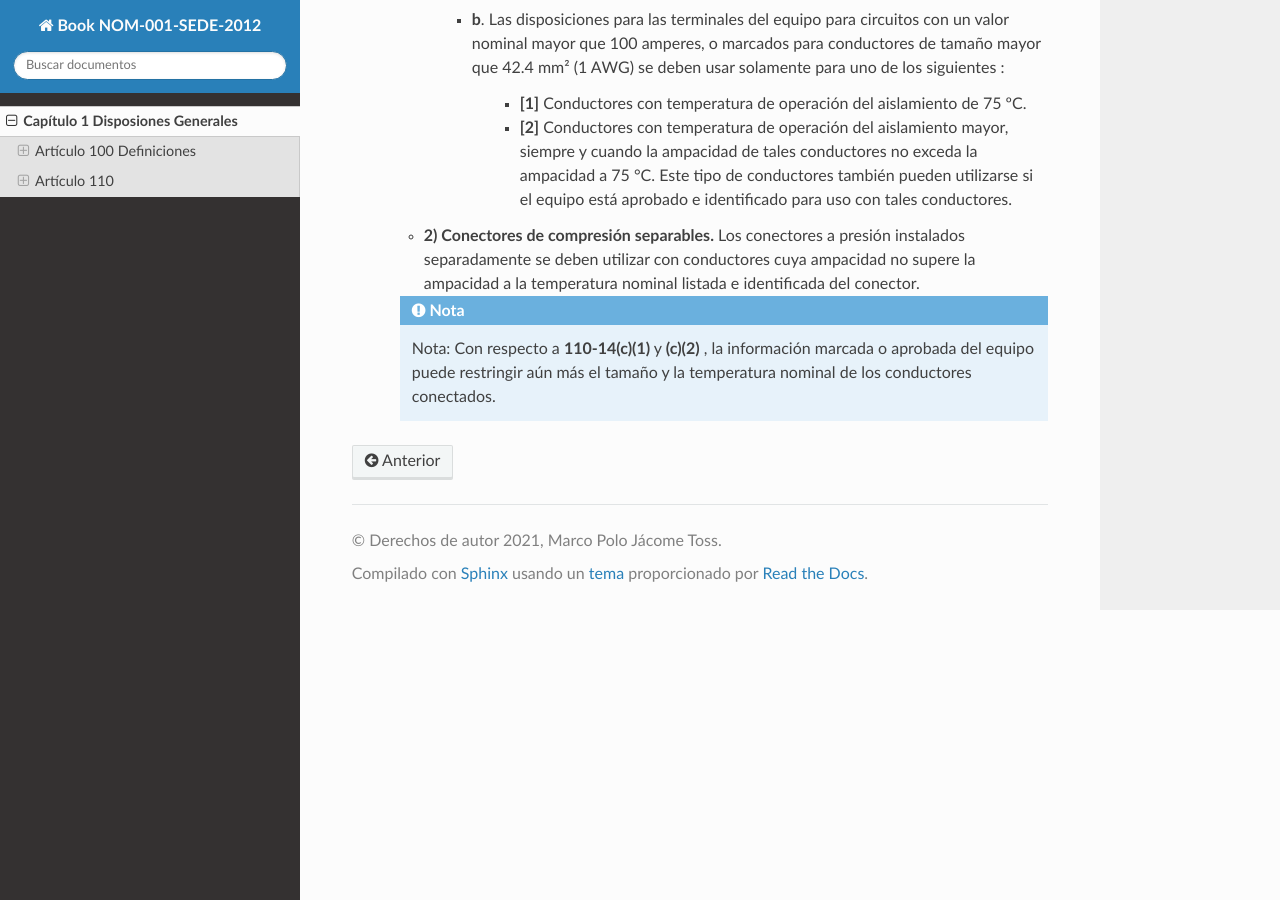
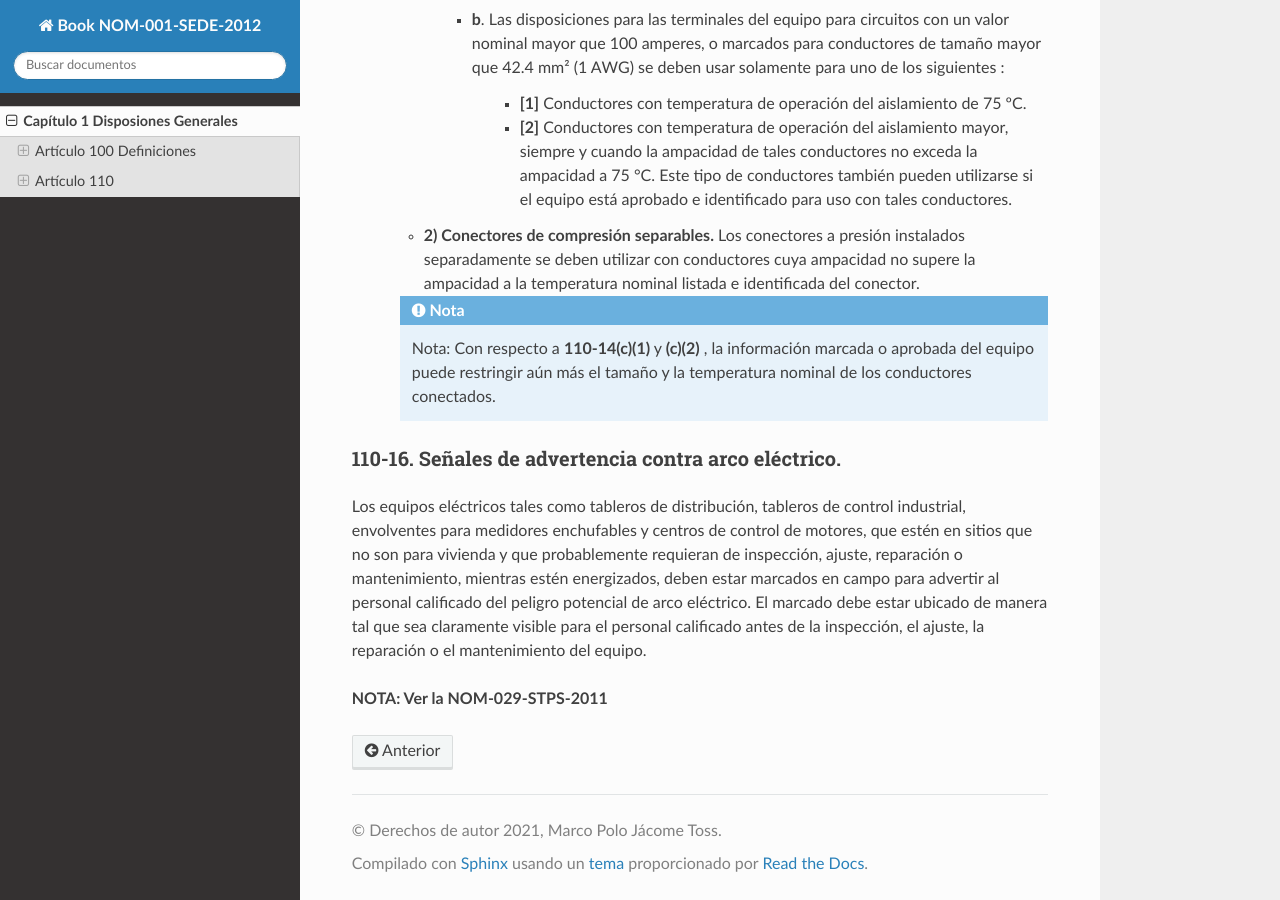
Before and after one commit to jacometoss/Book-NOM-001-SEDE-2012, a Sphinx documentation site: the page built from docs/100/index.rst, in a window 1280 px wide and 900 px high, scrolled down 20848 px. Built offline with Sphinx 7.4.7 and the Read the Docs theme 2.0.0, drawn with Linux system fonts in a browser that asks for light colours.

Commit message:
Add files via upload

```diff
--- a/docs/100/index.rst
+++ b/docs/100/index.rst
@@ -461,3 +461,10 @@ Conectores y terminales para conductores con cableados más flexibles que los de
 
 	.. note::
 		Nota: Con respecto a **110-14(c)(1)** y **(c)(2)** , la información marcada o aprobada del equipo puede restringir aún más el tamaño y la temperatura nominal de los conductores conectados.
+
+110-16. Señales de advertencia contra arco eléctrico.
+-----------------------------------------------------
+
+Los equipos eléctricos tales como tableros de distribución, tableros de control industrial, envolventes para medidores enchufables y centros de control de motores, que estén en sitios que no son para vivienda y que probablemente requieran de inspección, ajuste, reparación o mantenimiento, mientras estén energizados, deben estar marcados en campo para advertir al personal calificado del peligro potencial de arco eléctrico. El marcado debe estar ubicado de manera tal que sea claramente visible para el personal calificado antes de la inspección, el ajuste, la reparación o el mantenimiento del equipo.
+
+**NOTA: Ver la NOM-029-STPS-2011**
```
